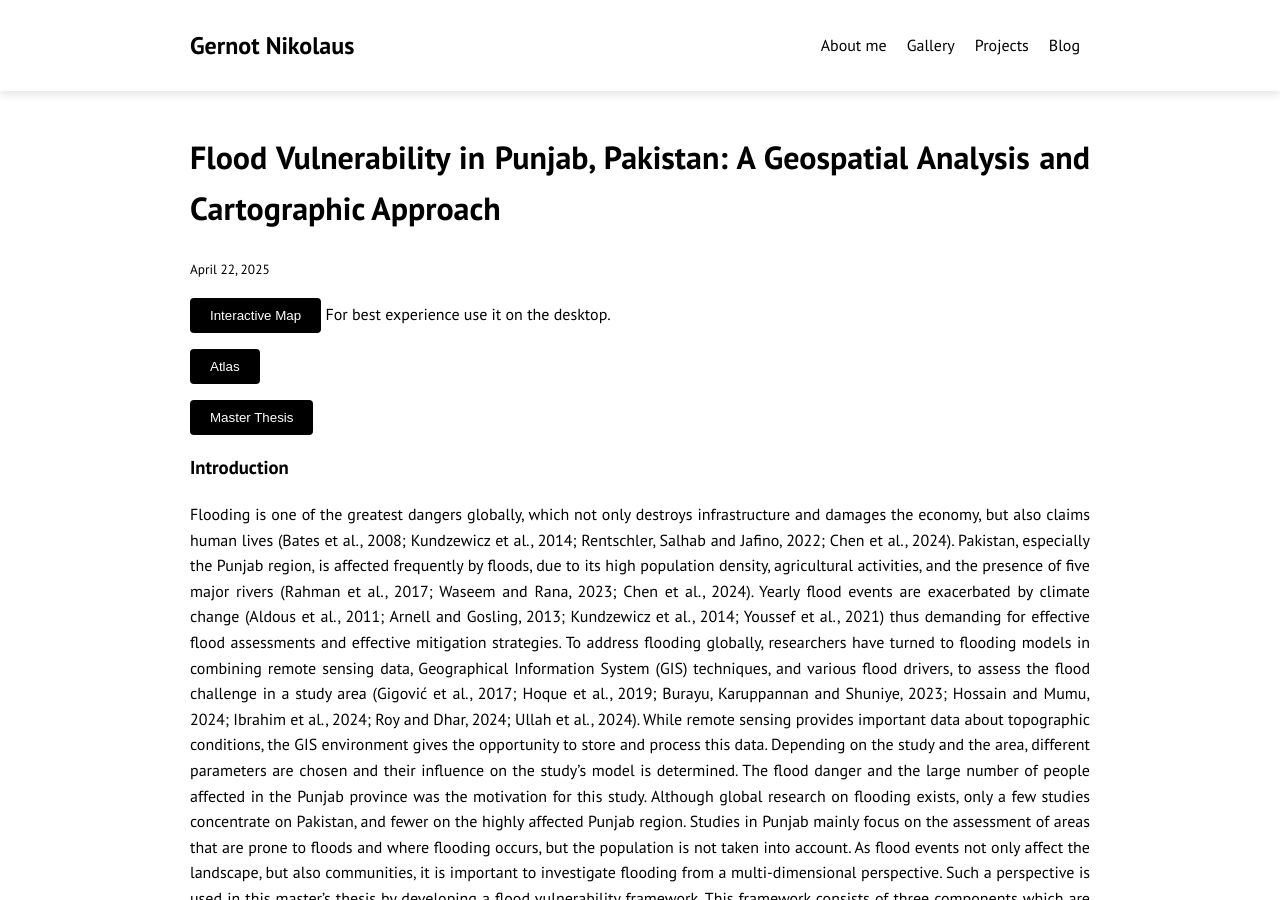
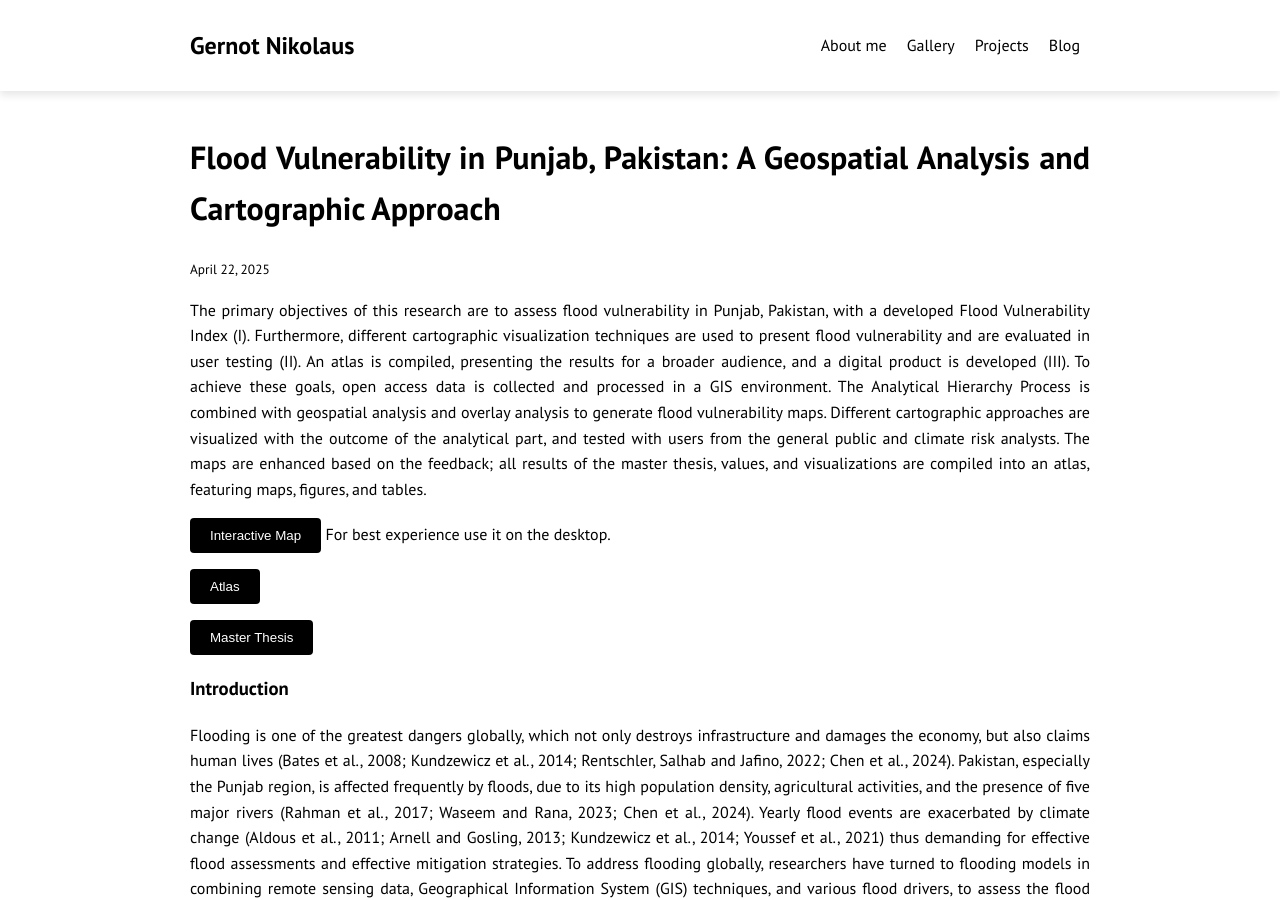
Before and after one commit to gernotnikolaus/gernotnikolaus.github.io, a Jekyll site: the page built from _projects/2025-04-22-MasterThesis_FloodVulnerabilityPunjab.md, in a window 1280 px wide and 900 px high. Built offline with Jekyll 4.4.1, drawn with Linux system fonts in a browser that asks for light colours.

Commit message:
master thesis

```diff
--- a/_projects/2025-04-22-MasterThesis_FloodVulnerabilityPunjab.md
+++ b/_projects/2025-04-22-MasterThesis_FloodVulnerabilityPunjab.md
@@ -5,6 +5,9 @@ date: 2025-04-22
 categories: [projects]
 permalink: /MasterThesis_FloodVulnerabilityPunjab
 ---
+
+The primary objectives of this research are to assess flood vulnerability in Punjab, Pakistan, with a developed Flood Vulnerability Index (I). Furthermore, different cartographic visualization techniques are used to present flood vulnerability and are evaluated in user testing (II). An atlas is compiled, presenting the results for a broader audience, and a digital product is developed (III).
+To achieve these goals, open access data is collected and processed in a GIS environment. The Analytical Hierarchy Process is combined with geospatial analysis and overlay analysis to generate flood vulnerability maps. Different cartographic approaches are visualized with the outcome of the analytical part, and tested with users from the general public and climate risk analysts. The maps are enhanced based on the feedback; all results of the master thesis, values, and visualizations are compiled into an atlas, featuring maps, figures, and tables.
 
 <a href="https://gernotnikolaus.github.io/FVI_Punjab/" target="_blank"><button style="background-color: #000000; color: white; padding: 10px 20px; border: none; border-radius: 4px; cursor: pointer;">Interactive Map</button></a> For best experience use it on the desktop.
 
```
